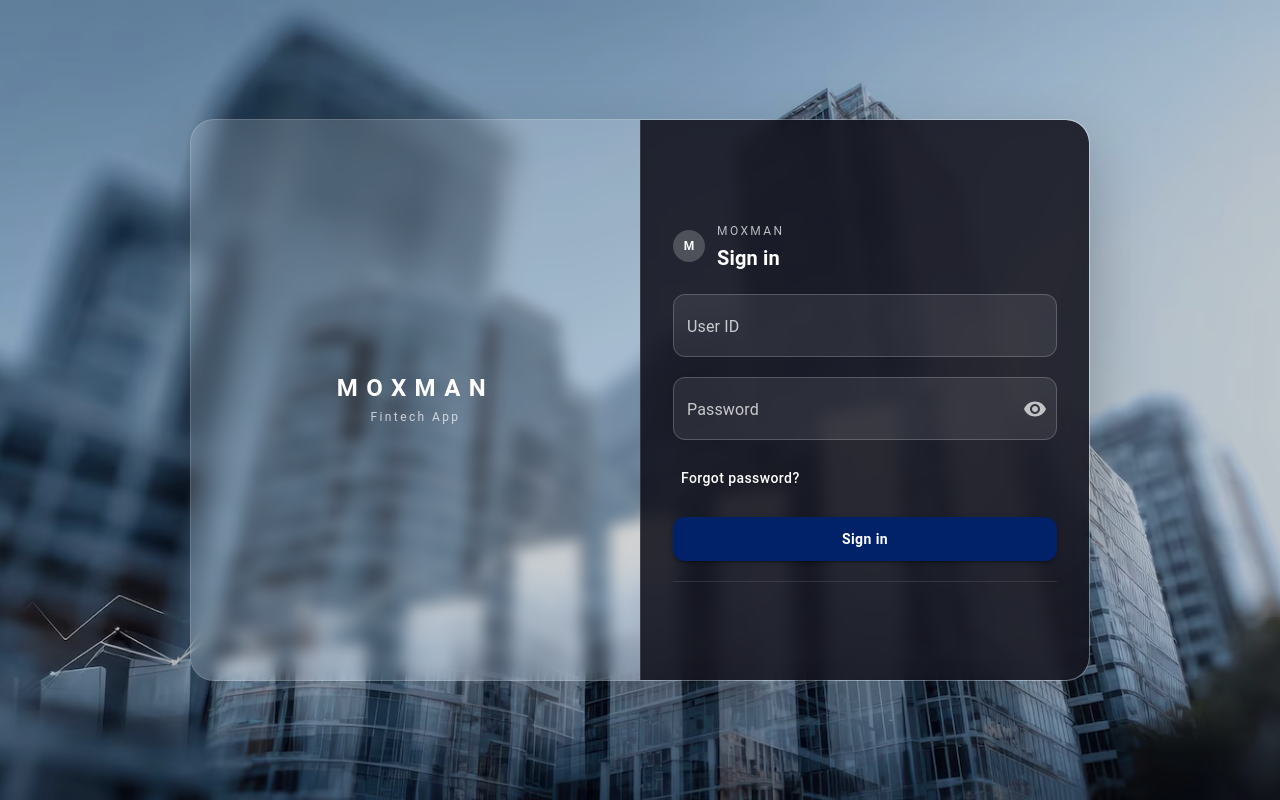
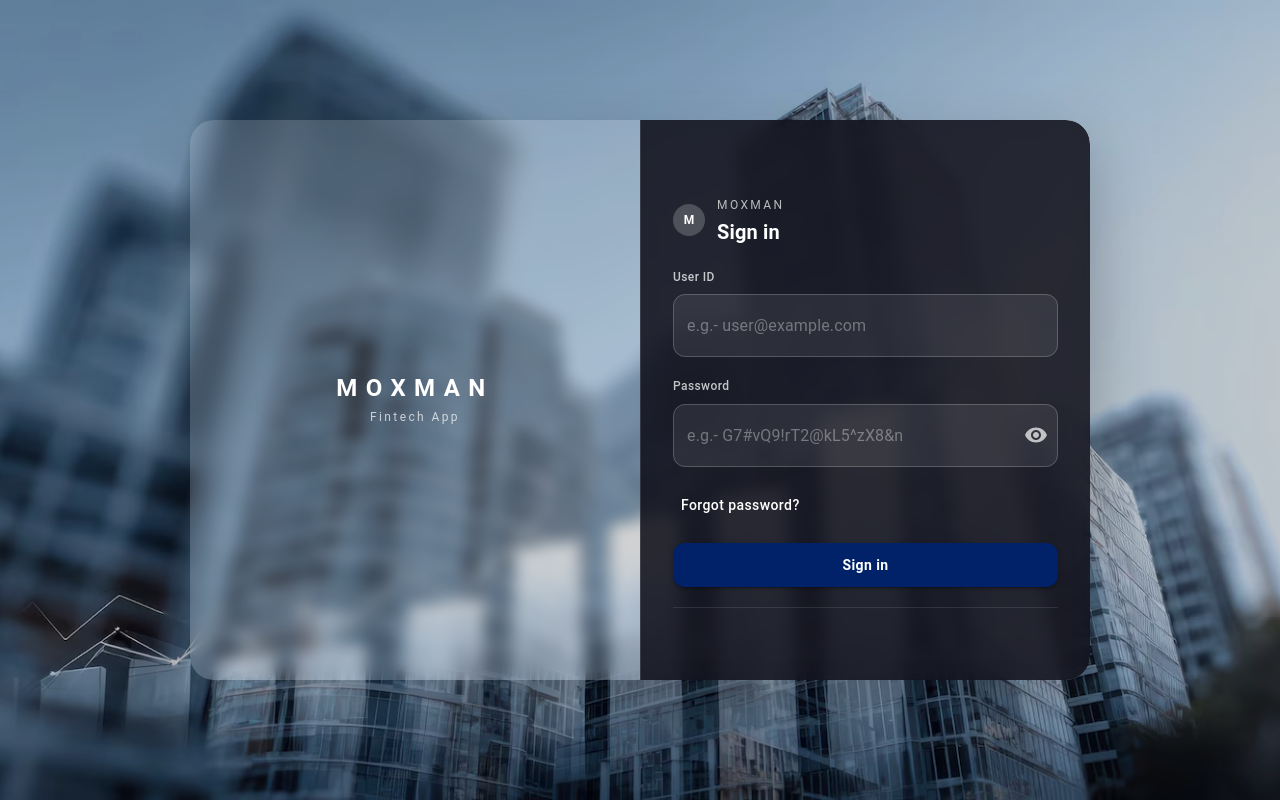
Before and after one commit to deepak-cell/moxman, a Next.js app: page /login in a window 1280 px wide. Built offline with nearby package versions, Linux system fonts and the light colour scheme; no server answers; what @mui/material-nextjs would draw is missing.

Commit message:
updated to MUI

```diff
--- a/src/components/login-form.tsx
+++ b/src/components/login-form.tsx
@@ -8,7 +8,6 @@ import {
   Divider,
   FormControl,
   IconButton,
-  InputLabel,
   OutlinedInput,
   Typography,
 } from "@mui/material";
@@ -59,11 +58,14 @@ export default function LoginForm() {
     color: "white",
     background: "rgba(255,255,255,0.08)",
     borderRadius: 1,
-    // ↓ Make the input taller
     "& .MuiOutlinedInput-input": {
       paddingTop: "20px",
       paddingBottom: "20px",
-      textAlign: "left",
+      // Style the placeholder
+      "&::placeholder": {
+        color: "rgba(255,255,255,0.35)",
+        opacity: 1,
+      },
     },
     "& .MuiOutlinedInput-notchedOutline": {
       borderColor: "rgba(255,255,255,0.2)",
@@ -73,16 +75,6 @@ export default function LoginForm() {
     },
     "&.Mui-focused .MuiOutlinedInput-notchedOutline": {
       borderColor: "#D0142C",
-    },
-  };
-
-  const labelStyles = {
-    color: "rgba(255,255,255,0.75)",
-    transformOrigin: "left",
-    // ↓ Vertically center the label in the taller input when not shrunk
-    "&:not(.MuiInputLabel-shrink)": {
-      top: "50%",
-      transform: "translate(14px, -50%) scale(1)",
     },
   };
 
@@ -118,31 +110,41 @@ export default function LoginForm() {
           </Box>
         </Box>
 
+        {/* User ID field */}
         <FormControl variant="outlined" fullWidth>
-          <InputLabel htmlFor="login-email" sx={labelStyles}>
+          {/* Static label always above the input */}
+          <Typography
+            variant="caption"
+            sx={{ mb: 0.8, color: "rgba(255,255,255,0.75)", fontWeight: 500 }}
+          >
             User ID
-          </InputLabel>
+          </Typography>
           <OutlinedInput
             id="login-email"
             type="email"
             value={email}
             onChange={(event) => setEmail(event.target.value)}
-            label="User ID"
+            placeholder="e.g.- user@example.com"
             required
             sx={inputStyles}
           />
         </FormControl>
 
+        {/* Password field */}
         <FormControl variant="outlined" fullWidth>
-          <InputLabel htmlFor="login-password" sx={labelStyles}>
+          {/* Static label always above the input */}
+          <Typography
+            variant="caption"
+            sx={{ mb: 0.8, color: "rgba(255,255,255,0.75)", fontWeight: 500 }}
+          >
             Password
-          </InputLabel>
+          </Typography>
           <OutlinedInput
             id="login-password"
             type={showPassword ? "text" : "password"}
             value={password}
             onChange={(event) => setPassword(event.target.value)}
-            label="Password"
+            placeholder="e.g.- G7#vQ9!rT2@kL5^zX8&n"
             required
             endAdornment={
               <IconButton
--- a/src/features/public/login/LoginPage.tsx
+++ b/src/features/public/login/LoginPage.tsx
@@ -28,7 +28,6 @@ export default function LoginPage() {
             maxWidth: 900,
             minHeight: 560,
             borderRadius: 2,
-            border: "1px solid rgba(255,255,255,0.15)",
             backgroundColor: "rgba(255,255,255,0.16)",
             boxShadow: "0 24px 60px rgba(0,0,0,0.25)",
             backdropFilter: "blur(8px)",
```
